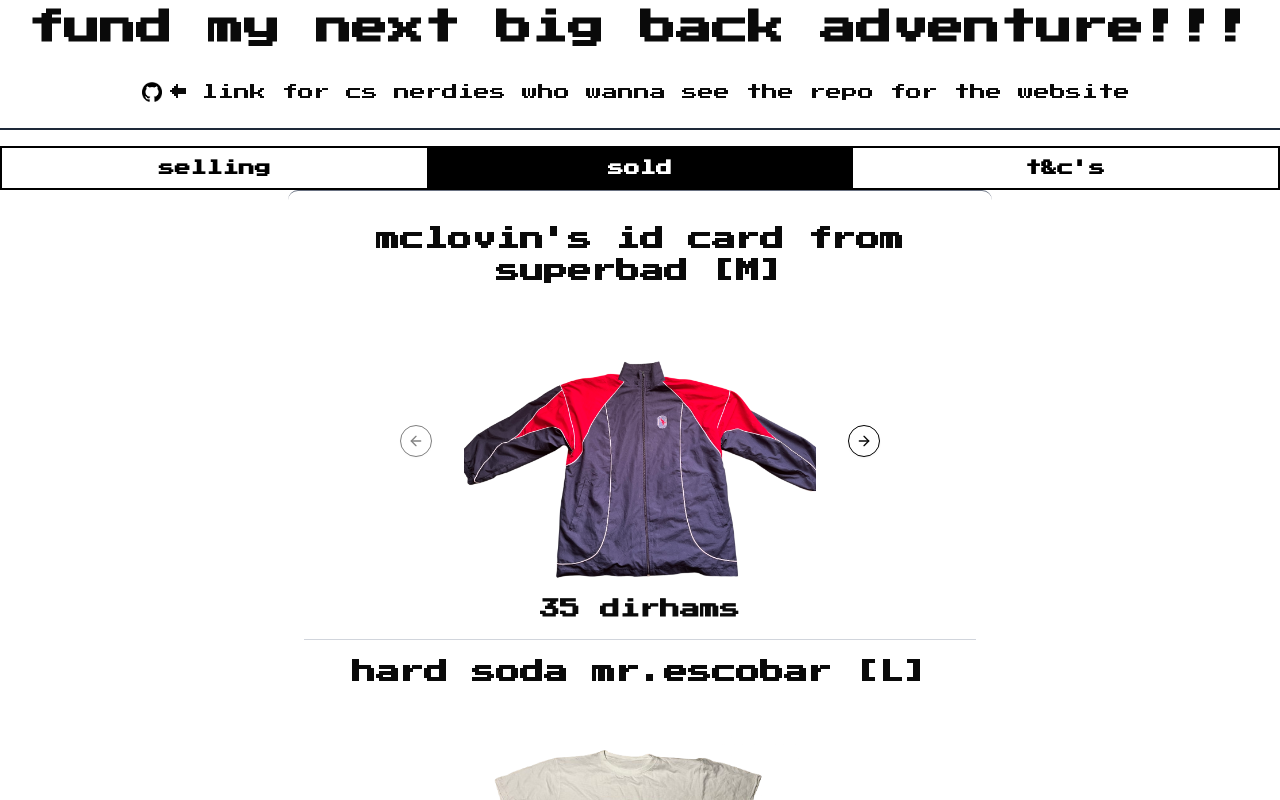
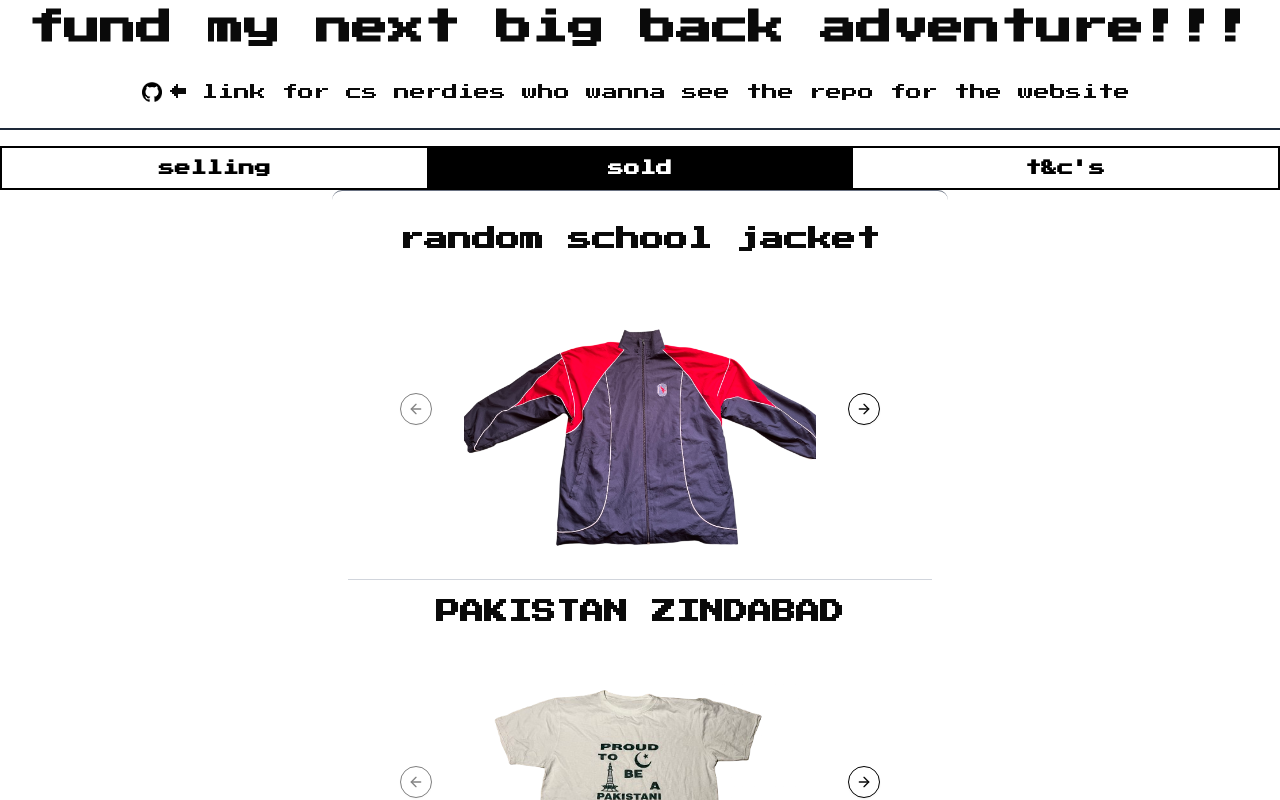
Before and after one commit to danielKinny/tshop, a Next.js app: page / in a window 1280 px wide. Both pictures are taken after a click on the button "sold". Shown: the top 800 px of the page. Built offline with nearby package versions, Linux system fonts and the light colour scheme.

Commit message:
Update sold item names and remove price display in SoldBar component

```diff
--- a/components/ui/soldbar.tsx
+++ b/components/ui/soldbar.tsx
@@ -17,7 +17,7 @@ const SoldBar = () => {
     const soldItems : productType[] = [
         {
       id: "0001",
-      name: "mclovin's id card from superbad [M]",
+      name: "random school jacket",
       price: 35,
       front: "/images/0001-1.png",
       back: "/images/0001-2.png",
@@ -25,7 +25,7 @@ const SoldBar = () => {
 
     {
       id: "0004",
-      name: "hard soda mr.escobar [L]",
+      name: "PAKISTAN ZINDABAD",
       price: 25,
       front: "/images/0004-1.png",
       back: "/images/0004-2.png",
@@ -78,8 +78,6 @@ const SoldBar = () => {
                               <CarouselNext className='bg-white border border-black hover:bg-black hover:text-white'/>
                             </Carousel>
                           </div>
-
-                          <p className='text-xl font-bold text-center'>{product.price +" dirhams"}</p>
                         </div>
                       ))
             }
```
